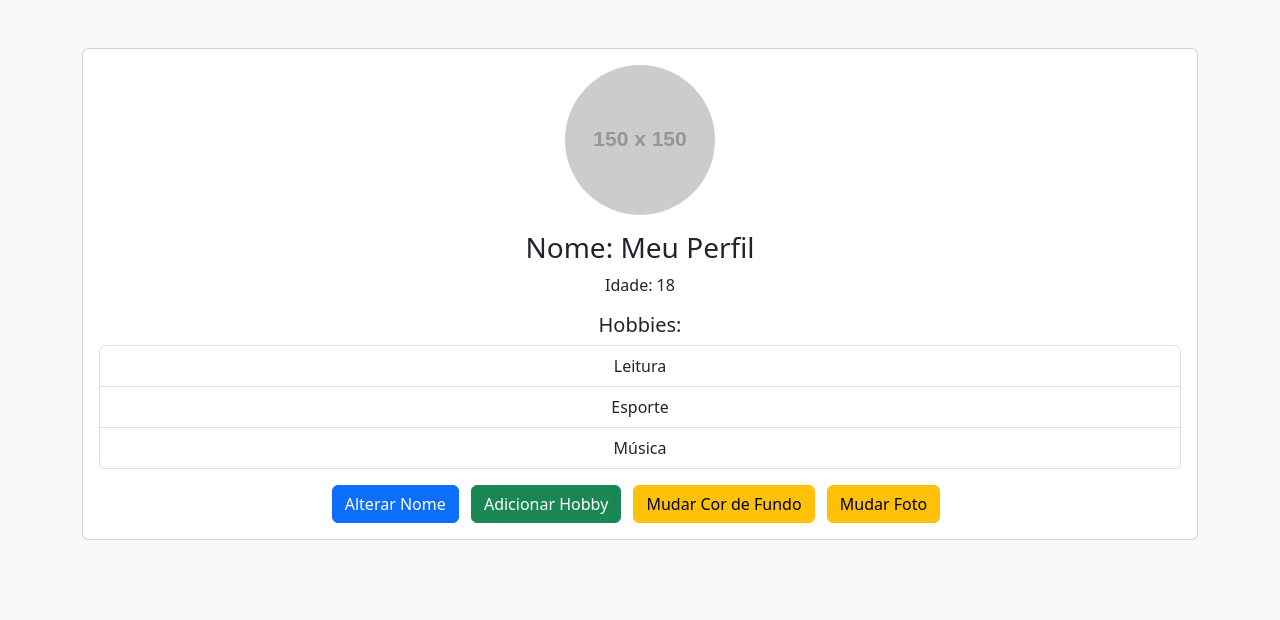
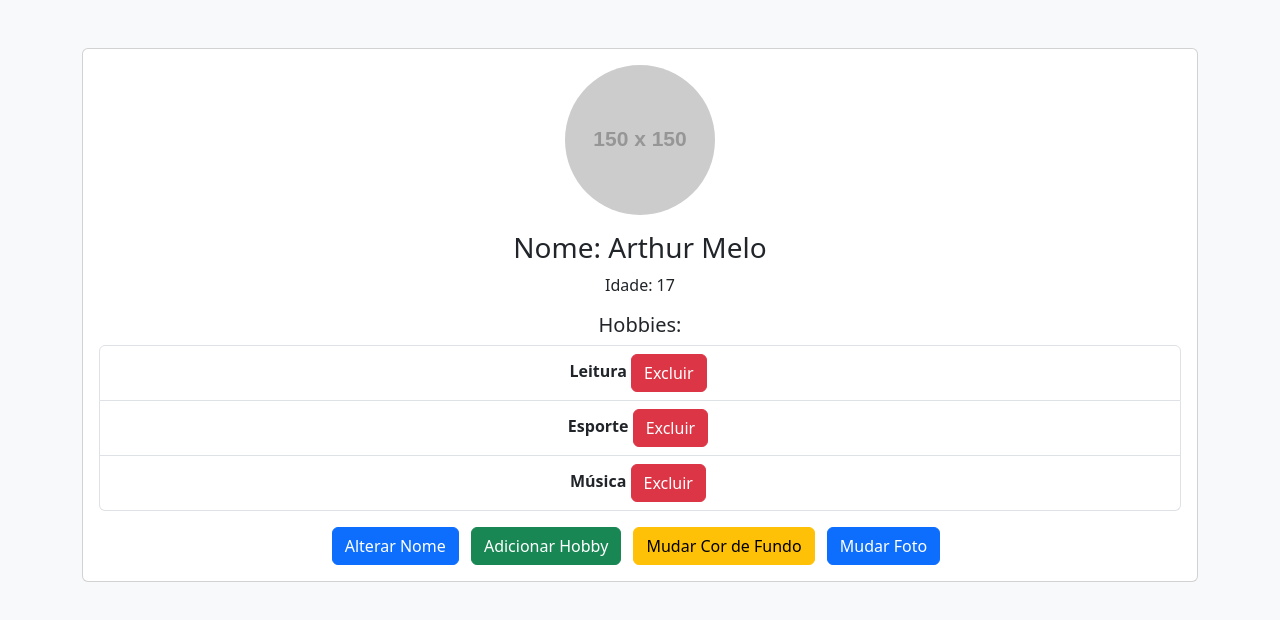
Before and after one commit to ArthurRKM/perfilInterativo, a plain HTML site: page index.html in a window 1280 px wide. Drawn offline with nearby package versions, Linux system fonts and the light colour scheme; placeholder pictures from the web are drawn by us.

Commit message:
Adição do botão de excluir

```diff
--- a/index.html
+++ b/index.html
@@ -12,59 +12,87 @@
             <div class="card" id="profileCard">
                 <div class="card-body text-center">
                     <img src="https://via.placeholder.com/150" alt="imagem de perfil" id="profileImage" class="rounded-circle mb-3" style="width: 150px;">
-                    <h3 id="profileName">Nome: Meu Perfil</h3>
-                    <p id="profileAge">Idade: 18</p>
+                    <h3 id="profileName">Nome: Arthur Melo</h3>
+                    <p id="profileAge">Idade: 17</p>
 
                     <h5>Hobbies:</h5>
                     <ul id="hobbiesList" class="list-group mb-3">
-                        <li class="list-group-item">Leitura</li>
-                        <li class="list-group-item">Esporte</li>
-                        <li class="list-group-item">Música</li>
+                        <li class="list-group-item">
+                            <strong>Leitura</strong>
+                            <button class="btn btn-danger me-1" onclick="excluirHobby(event)">Excluir</button>
+                        </li>
+
+                        <li class="list-group-item">
+                            <strong>Esporte</strong>
+                            <button class="btn btn-danger me-1" onclick="excluirHobby(event)">Excluir</button>
+                        </li>
+
+                        <li class="list-group-item">
+                            <strong>Música</strong>
+                            <button class="btn btn-danger me-1" onclick="excluirHobby(event)">Excluir</button>
+                        </li>
                     </ul>
                     <button class="btn btn-primary me-2" onclick="alterarNome()">Alterar Nome</button>
                     <button class="btn btn-success me-2" onclick="adicionarHobby()">Adicionar Hobby</button>
                     <button class="btn btn-warning me-2" onclick="mudarCorDeFundo()">Mudar Cor de Fundo</button>
-                    <button class="btn btn-warning me-2" onclick="mudarFoto()">Mudar Foto</button>
+                    <button class="btn btn-primary me-2" onclick="mudarFoto()">Mudar Foto</button>
                 </div>
             </div>
         </div>
 
         <script>
+        //função que altera o nome do perfil//
             function alterarNome(){
                 const novoNome = prompt("Digite um Novo Nome");
                 if(novoNome){
                     document.getElementById("profileName").textContent = "Nome: " + novoNome;
                 }
             }
+        //função que exclui um hobby ja existente//
+        function excluirHobby(event){
+                const botaoClicado = event.target;
 
+                const itemLista = botaoClicado.parentElement;
+                itemLista.remove();
+            }
+        //função que adiciona um novo hobby na lista ja com a opção de um botão de excluir//
             function adicionarHobby(){
                 const novoHobby = prompt("Digite um Novo Hobby");
                 if(novoHobby){
                     const li = document.createElement("li");
-                    li.textContent = novoHobby;
                     li.className="list-group-item";
+
+                    const hobbyTexto = document.createElement("strong");
+                    hobbyTexto.textContent = novoHobby;
+
+                    const excluirBtn = document.createElement("button");
+                    excluirBtn.className = "btn btn-danger me-1 "
+                    excluirBtn.textContent = "Excluir"
+                    excluirBtn.onclick = function (){  li.remove(); }
+
+                    li.appendChild(hobbyTexto);
+                    li.appendChild(excluirBtn);
+
                     document.getElementById("hobbiesList").appendChild(li);
                 }
             }
 
+        //função que muda a cor de fundo aleatóriamente com base em hexcodes pré selecionados//
             function mudarCorDeFundo(){
                 const cores = ["#f8d7da", "#d1ecf1", "#d4edda", "#fff3cd", "#cce5ff"];
                 const corAleatoria = cores[Math.floor(Math.random() * cores.length)];
                 document.getElementById("profileCard").style.backgroundColor = corAleatoria;
 
             }
-
+        //função que muda a foto utilizando o URL de uma foto da internet//
             function mudarFoto(){
-                    const novaFoto = prompt("Digite o URL da nova Foto: ");
-                    if(novaFoto){
-                        document.getElementById("profileImage").src = novaFoto;
+                const novaFoto = prompt("Digite o URL da nova Foto: ");
+                if(novaFoto){
+                     document.getElementById("profileImage").src = novaFoto;
 
                 }
             }
 
-            function removerHobby{
-
-            }
         </script>
         <script src="https://cdn.jsdelivr.net/npm/bootstrap@5.3.0/dist/js/bootstrap.bundle.min.js"></script>
     </body>
```
